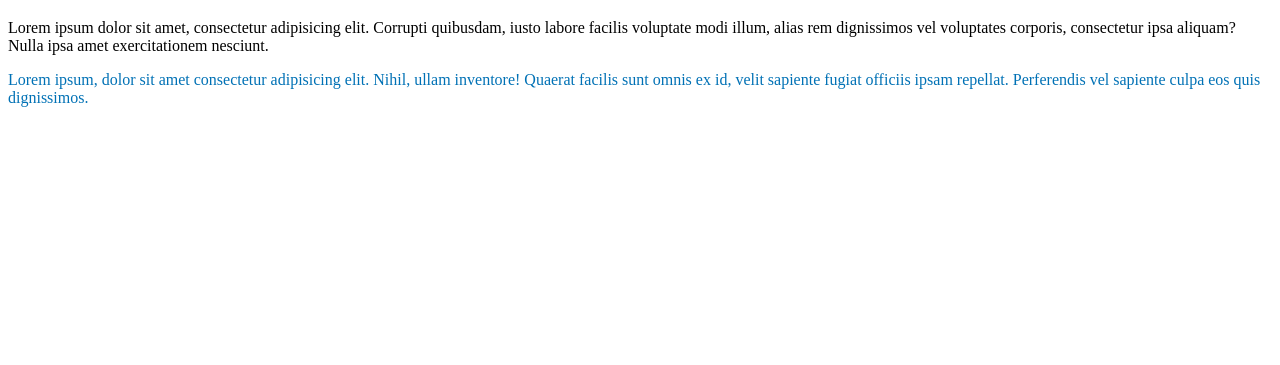
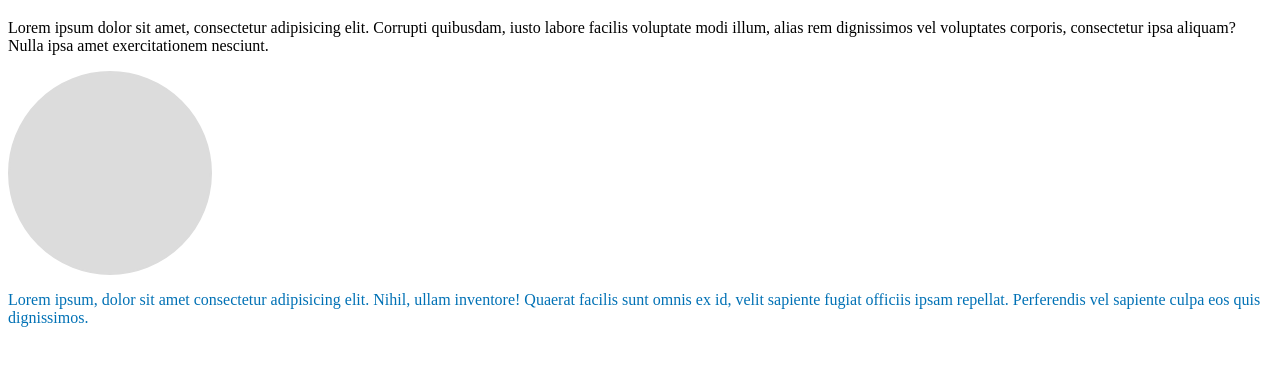
Before and after one commit to ViktoriaNechai/Git-Practise, a plain HTML site: page index.html in a window 1280 px wide. Shown: the part 61-426 px from the top of the page. Drawn offline with Linux system fonts and the light colour scheme.

Commit message:
added class photo

```diff
--- a/index.html
+++ b/index.html
@@ -8,7 +8,9 @@
 <body>
     <h1>Добро пожаловать!</h1>
         <p>Lorem ipsum dolor sit amet, consectetur adipisicing elit. Corrupti quibusdam, iusto labore facilis voluptate modi illum, alias rem dignissimos vel voluptates corporis, consectetur ipsa aliquam? Nulla ipsa amet exercitationem nesciunt.</p>
+        <div class="photo" style="border-radius: 50%; border: 2px solid gainsboro; width: 200px; height: 200px; background-color: gainsboro;"></div>
         <p style="color: rgb(0, 113, 181)">Lorem ipsum, dolor sit amet consectetur adipisicing elit. Nihil, ullam inventore! Quaerat facilis sunt omnis ex id, velit sapiente fugiat officiis ipsam repellat. Perferendis vel sapiente culpa eos quis dignissimos.</p>
+
 
 
 </body>
```
